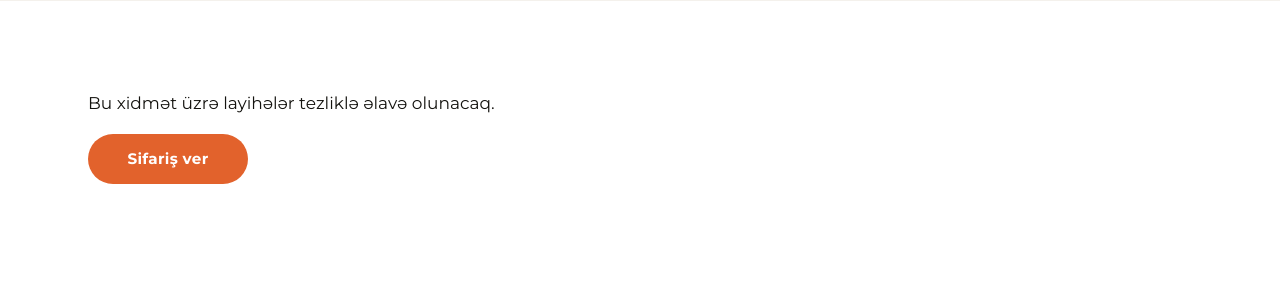
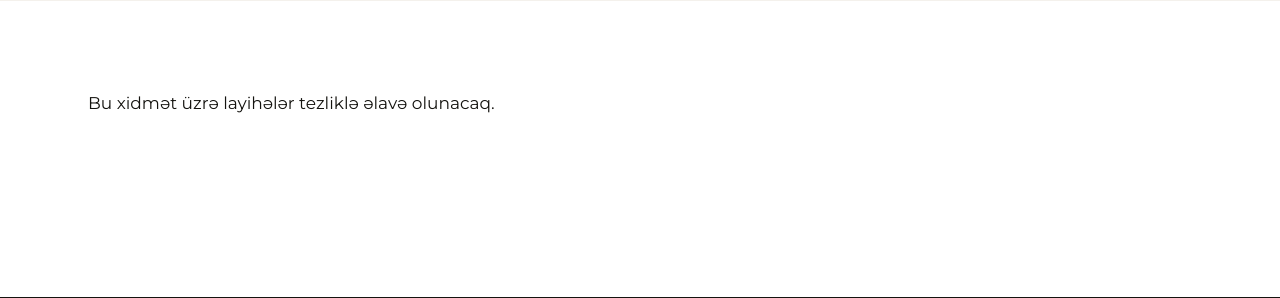
Before and after one commit to misha17-27/mybel.az, a PHP site: page /xidmetler/metbex-mebeli/ in a window 1280 px wide. Shown: the part 473-771 px from the top of the page. Run offline with PHP 8.4, Linux system fonts and the light colour scheme.

Commit message:
Remove 'Sifariş ver' button from empty service detail page
Co-Authored-By: Claude Opus 4.8 <noreply@anthropic.com>

```diff
--- a/xidmetler/detay.php
+++ b/xidmetler/detay.php
@@ -77,7 +77,6 @@ include $_SERVER['DOCUMENT_ROOT'] . '/includes/header.php';
             </div>
         <?php else: ?>
             <p class="muted">Bu xidmət üzrə layihələr tezliklə əlavə olunacaq.</p>
-            <p style="margin-top:1rem"><a href="/elaqe/" class="btn">Sifariş ver</a></p>
         <?php endif; ?>
     </div>
 </article>
```
